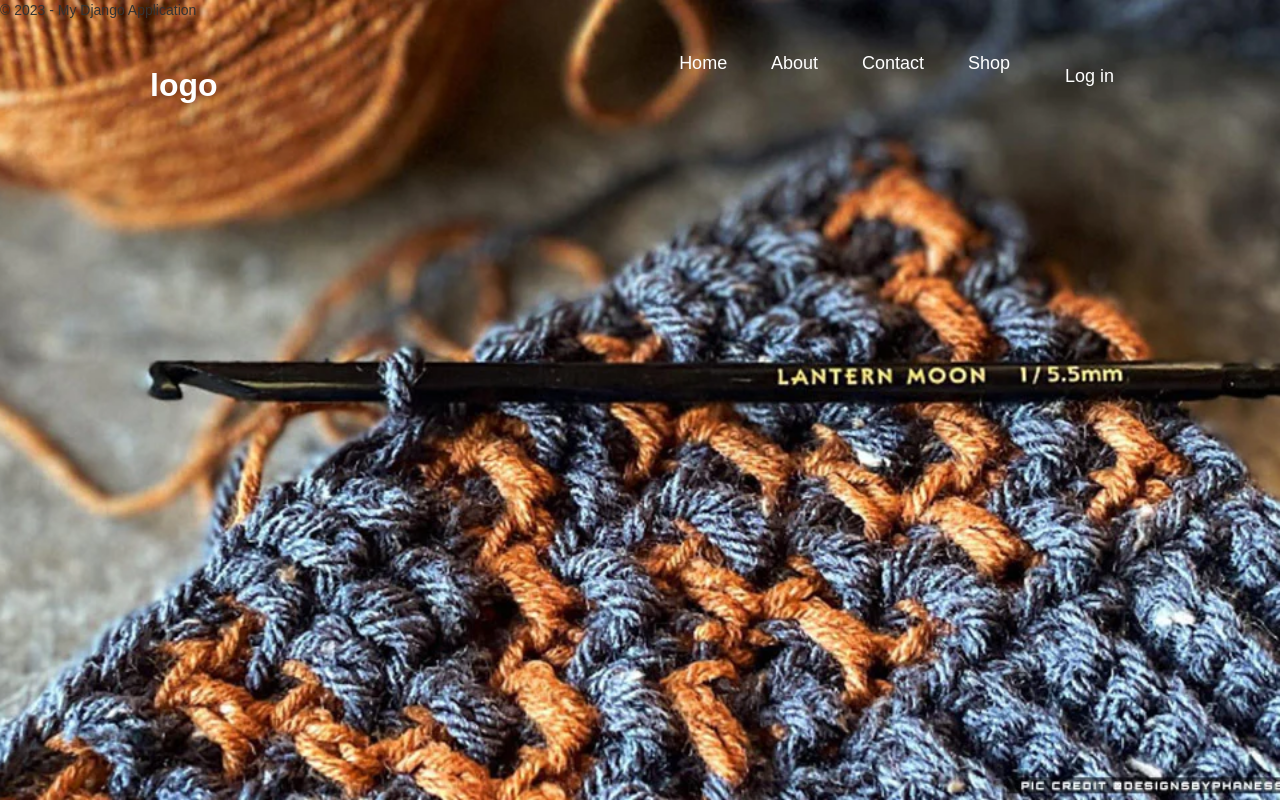
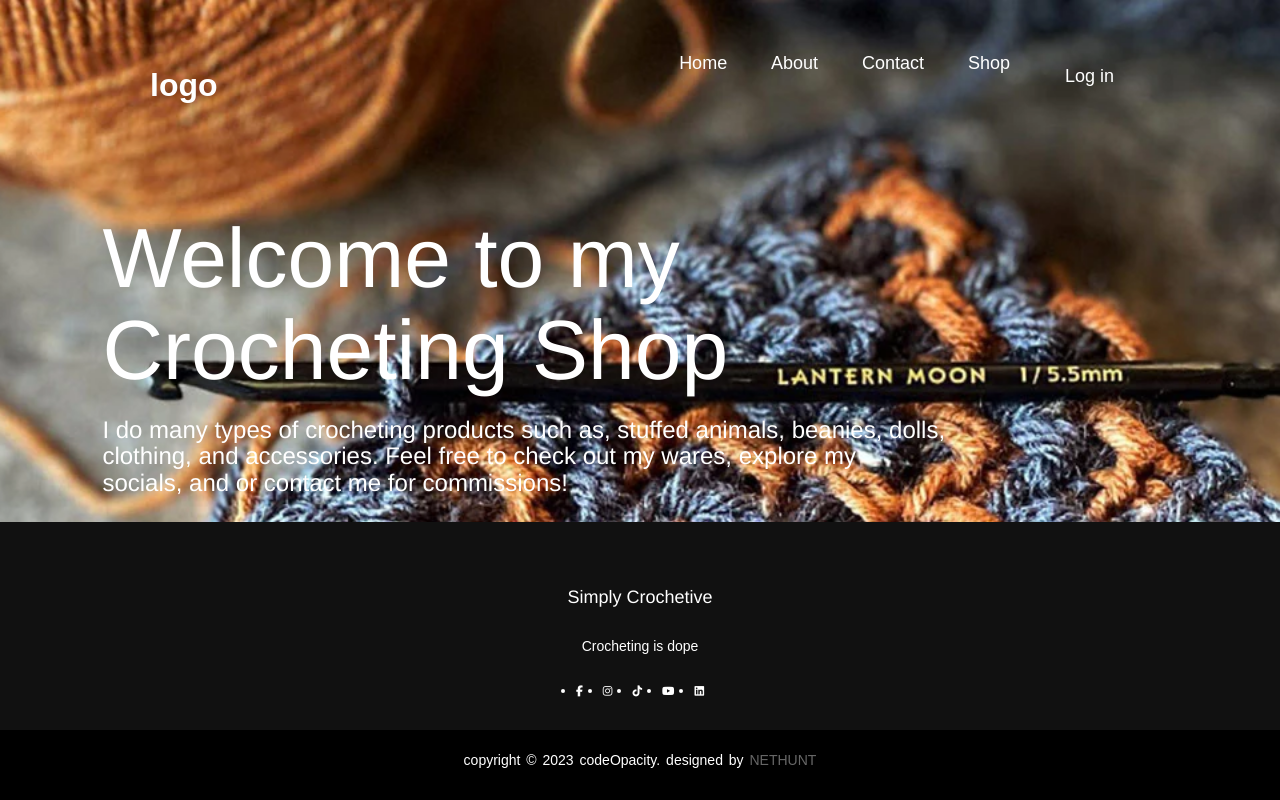
Before and after one commit to CristSwen/CrochetiveWebsite, a Django app: page / in a window 1280 px wide. Run offline with Django 3.2, Linux system fonts and the light colour scheme; some libraries are stand-ins or nearby versions.

Commit message:
Added css for the footer. Added links to the social links. Updated the text to go over the background

```diff
--- a/CrochetiveWebsite/app/static/app/content/site.css
+++ b/CrochetiveWebsite/app/static/app/content/site.css
@@ -101,16 +101,111 @@ body{
 /****   STYLING FOR HOME PAGE    ****/
 
 .Home_bckg{
-    background-color: white;
-    z-index: 0;
+    color: white;
+    z-index: -1;
+}
+
+.home-bckg-text {
+    z-index: -1;
+    position: absolute;
+    align-items: center;
+    top: 15vw;
+    left: 8vw;
+    color: white;
+    font-family: 'Poppins', sans-serif;
+}
+
+.home-bckg-text h1 {
+    font-size: 6em;
+
 }
 
 
 /****  FOOTER SECTION STARTS HERE   *****/
 
-#block-footer{
+footer{
+    position: absolute;
     bottom: 0;
-    height: 15vw;
+    left: 0;
+    right: 0;
+    background: #111;
+    height: auto;
+    width: 100vw;
+    font-family: "Open Sans";
+    padding-top: 40px;
+    color: #fff;
+}
+.footer-content{
+    display: flex;
+    align-items: center;
+    justify-content: center;
+    flex-direction: column;
+    text-align: center;
+
+}
+/** Styling for the h3 element with the footer content **/
+.footer-content h3{
+    font-size: 1.8rem;
+    font-weight: 400;
+    text-transform: capitalize;
+    line-height: 3rem;
+
+}
+/** Styling for the p element with the footer content **/
+.footer-content p{
+    max-width: 500px;
+    margin: 10px auto;
+    line-height: 28px;
+    font-size: 14px;
+
+}
+/** Styling for the socials **/
+.socials{
+   line-style: none;
+   display: flex;
+   align-items: center;
+   justify-content: center;
+   margin: 1rem 0 3rem 0;
+}
+
+.socials li{
+    margin: 0 10px;
+
+}
+
+.socials a{
+    text-decoration: none;
+    color: #fff;
+
+}
+
+.socials a i{
+    font-size: 1.1rem;
+    transition: color .4s ease;
+}
+
+.socials a:hover i{
+    color: aqua;
+}
+
+.footer-bottom{
+    background: #000;
+    width: 100vw;
+    padding: 20px 0;
+    text-align: center;
+
+}
+
+.footer-bottom p{
+    font-size: 14px;
+    word-spacing: 2px;
+    text-decoration: capitalize;
+}
+
+.footer-bottom span{
+    text-transform: uppercase;
+    opacity: .4;
+    font-weight: 200;
 }
 
 /****  FOOTER SECTION ENDS HERE   *****/
--- a/CrochetiveWebsite/app/templates/app/index.html
+++ b/CrochetiveWebsite/app/templates/app/index.html
@@ -1,6 +1,15 @@
 {% extends "app/layout.html" %}
 
 {% block content %}
+
+
+<div class="home-bckg-text">
+    <h1>Welcome to my<br />
+    Crocheting Shop</h1>
+    <h3>I do many types of crocheting products such as, stuffed animals, beanies, dolls,<br />
+    clothing, and accessories. Feel free to check out my wares, explore my<br />
+    socials, and or contact me for commissions!</h3>
+</div>
 
 <div class="Home_bckg">
 
--- a/CrochetiveWebsite/app/templates/app/layout.html
+++ b/CrochetiveWebsite/app/templates/app/layout.html
@@ -7,6 +7,8 @@
     {% load staticfiles %}
     <link rel="stylesheet" type="text/css" href="{% static 'app/content/bootstrap.min.css' %}" />
     <link rel="stylesheet" type="text/css" href="{% static 'app/content/site.css' %}" />
+    <link rel="stylesheet" href="https://stackpath.bootstrapcdn.com/font-awesome/4.7.0/css/font-awesome.min.css" />
+    <script src="https://kit.fontawesome.com/4926039c9e.js" crossorigin="anonymous"></script>
     <script src="{% static 'app/scripts/modernizr-2.6.2.js' %}"></script>
 </head>
 
@@ -35,8 +37,21 @@
     <script src="{% static 'app/scripts/bootstrap.js' %}"></script>
     <script src="{% static 'app/scripts/respond.js' %}"></script>
 {% block scripts %}{% endblock %}
-    <footer id="block-footer">
-            <p>&copy; {{ year }} - My Django Application</p>
+    <footer>
+        <div class="footer-content">
+            <h3>Simply Crochetive</h3>
+            <p>Crocheting is dope</p>
+            <ul class="socials">
+                <li><a href="https://www.facebook.com/profile.php?id=100094468945507&mibextid=ZbWKwL"><i class="fa fa-facebook"></i></a></li>
+                <li><a href="https://instagram.com/natassjafrench?igshid=MW84Y2Jzbzdwbn1aQ"><i class="fa-brands fa-instagram"></i></a></li>
+                <li><a href="https://www.tiktok.com/@natassjafrench?_t=8h981vh7z2Z&_r=1"><i class="fa-brands fa-tiktok"></i></a></li>
+                <li><a href="#"><i class="fa fa-youtube"></i></a></li>
+                <li><a href="#"><i class="fa fa-linkedin-square"></i></a></li>
+            </ul>
+        </div>
+        <div class="footer-bottom">
+            <p>copyright &copy; {{ year }} codeOpacity. designed by <span>nethunt</span></p>
+        </div>
     </footer>
 </body>
 
```
